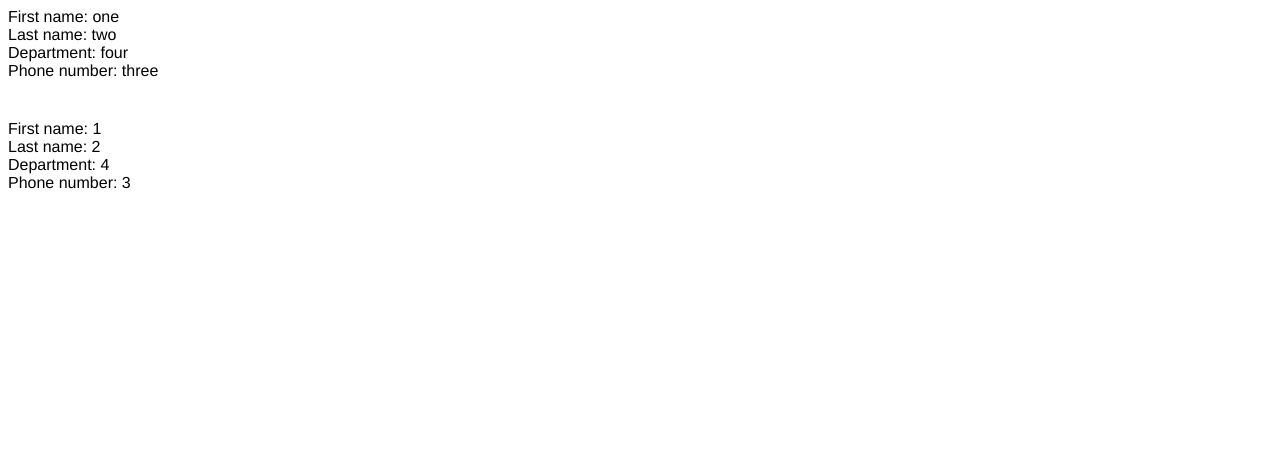
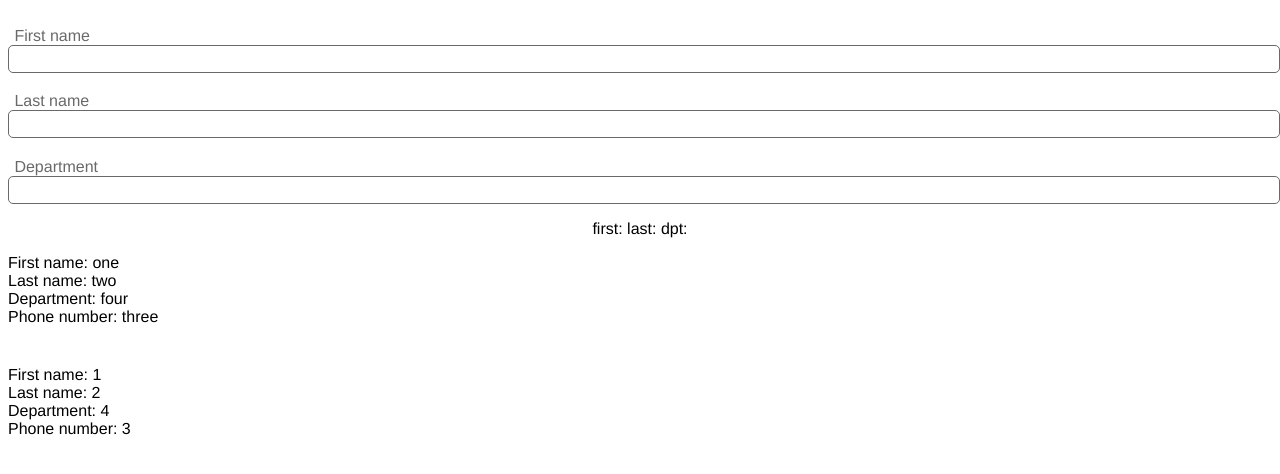
Before and after one commit to lorenzo-dallamuta/contact-book, a Vue app in the folder frontend/: page / in a window 1280 px wide. Shown: the top 474 px of the page. Built offline with nearby package versions, Linux system fonts and the light colour scheme.

Commit message:
component: contact-form

```diff
--- a/frontend/src/App.vue
+++ b/frontend/src/App.vue
@@ -1,14 +1,17 @@
 <template>
+    <ContactForm></ContactForm>
     <ContactList :contacts="test"></ContactList>
 </template>
 
 <script lang="ts">
-import { defineComponent } from "vue";;
+import { defineComponent } from "vue"
+import ContactForm from "./components/ContactForm.vue"
 import ContactList from "./components/ContactList.vue"
 
 export default defineComponent({
   name: "App",
   components: {
+    ContactForm,
     ContactList
   },
   // TODO: remove temporary data stub
--- /dev/null
+++ b/frontend/src/components/ContactForm.vue
@@ -0,0 +1,51 @@
+<template>
+    <form id="contact-form">
+        <label for="first-name">First name</label>
+        <input id="first-name" v-model="firstName">
+        <label for="last-name">Last name</label>
+        <input id="last-name" v-model="lastName">
+        <label for="department">Department</label>
+        <input id="department" v-model="department">
+    </form>
+    <p>
+        first: {{ firstName }}
+        last: {{ lastName }}
+        dpt: {{ department }}
+    </p>
+</template>
+
+<script lang="ts">
+import { defineComponent } from 'vue'
+
+export default defineComponent({
+    name: "ContactForm",
+    data() {
+        return {
+            firstName: "",
+            lastName: "",
+            department: ""
+        }
+    }
+})
+</script>
+
+<style scoped>
+    label {
+        display: block;
+        padding: 1.2em 0.4em 0px;
+        text-align: left;
+        color: #696969
+    }
+    input {
+        width: 100%;
+        padding: 0.5em 0.2em 0em;
+        display: inline-block;
+        border: 1px solid #696969;
+        border-radius: 5px;
+        font-size: 1.0em;
+        font-weight: bold;
+    }
+    input:focus {
+        outline: none
+    }
+</style>
```
